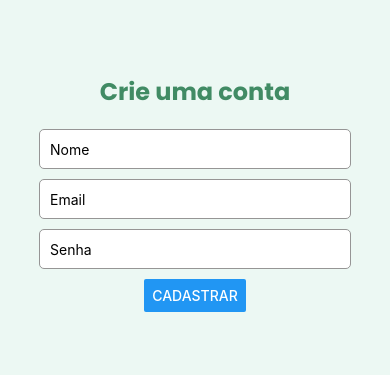
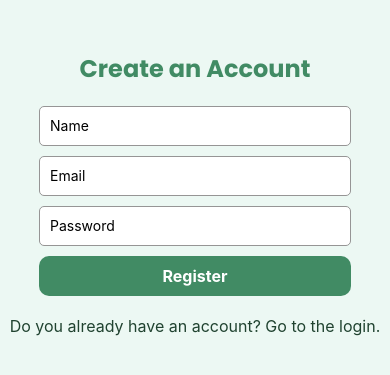
Before and after one commit to MathiRD/FinalCompassChallenge, a React Native app: screen /Registration in a window 390 px wide. Shown: the part 229-604 px from the top of the page. Built offline with nearby package versions, Linux system fonts and the light colour scheme.

Commit message:
Feature: Registration screen done and starting login screen

```diff
--- a/App.tsx
+++ b/App.tsx
@@ -5,6 +5,7 @@ import { useFonts } from 'expo-font';
 import { createStackNavigator } from '@react-navigation/stack';
 import FirstScreen from './screens/FirstScreen';
 import RegistrationScreen from './screens/RegistrationScreen';
+import LoginScreen from './screens/LoginScreen';
 
 const Stack = createStackNavigator();
 
@@ -30,6 +31,11 @@ export default function App() {
             options={{ headerShown: false }}
           />
           <Stack.Screen
+          name='Login'
+          component={LoginScreen}
+          options={{ headerShown: false }}
+          />
+          <Stack.Screen
           name='Registration'
           component={RegistrationScreen}
           options={{ headerShown: false}}
--- a/firebaseConfig.ts
+++ b/firebaseConfig.ts
@@ -15,3 +15,5 @@ const app = initializeApp(firebaseConfig);
 const auth = getAuth(app);
 
 export { auth };
+
+export default firebaseConfig;
--- /dev/null
+++ b/screens/LoginScreen.tsx
@@ -0,0 +1,13 @@
+import React from "react";
+import { useNavigation } from "@react-navigation/native";
+import { Text } from "react-native";
+
+
+const LoginScreen = () => {
+    const navigation: any = useNavigation();
+    return (
+        <Text>LoginScreenStart</Text>
+    )
+};
+
+export default LoginScreen;
--- a/screens/RegistrationScreen.tsx
+++ b/screens/RegistrationScreen.tsx
@@ -1,32 +1,54 @@
-import React, { useState } from 'react';
-import { View, Text, TextInput, Button, StyleSheet } from 'react-native';
+import React, { useState, useEffect } from 'react';
+import { View, Text, TextInput, StyleSheet, TouchableOpacity, ActivityIndicator, Modal } from 'react-native';
 import { useNavigation } from '@react-navigation/native';
-import { auth } from '../firebaseConfig';
-import { createUserWithEmailAndPassword } from 'firebase/auth';
+import { getAuth, createUserWithEmailAndPassword } from 'firebase/auth';
+import firebaseConfig from '../firebaseConfig';
+import { initializeApp } from 'firebase/app';
+import { GlobalStyles } from '../constants/styles';
 
+initializeApp(firebaseConfig);
 
 const RegistrationScreen = () => {
   const navigation: any = useNavigation();
   const [name, setName] = useState('');
   const [email, setEmail] = useState('');
   const [password, setPassword] = useState('');
+  const [isFailed, setIsFailed] = useState(false);
+  const [isLoading, setIsLoading] = useState(false);
+  const [error, setError] = useState(null);
+  const [isSucessModal, setIsSucees] = useState(false);
 
+  useEffect(() => {
+    getAuth();
+  }, []);
+  const ShowSucess = () => {
+    setIsSucees(true);
+  }
+  const handleSignup = async () => {
+    const auth = getAuth();
+    setIsLoading(true);
 
-  const handleSignup = async () => {
     try {
       await createUserWithEmailAndPassword(auth, email, password);
+      setIsLoading(false);
+      ShowSucess();
       navigation.navigate('Login');
     } catch (error) {
-      console.error('Erro ao criar conta:', error);
+      setIsFailed(true);
+      setIsLoading(false);
     }
   };
 
+  const GoToLoginScreen = () => {
+    navigation.navigate('Login');
+  }
+
   return (
     <View style={styles.container}>
-      <Text style={styles.headerText}>Crie uma conta</Text>
+      <Text style={styles.headerText}>Create an Account</Text>
       <TextInput
         style={styles.input}
-        placeholder="Nome"
+        placeholder="Name"
         onChangeText={(text) => setName(text)}
       />
       <TextInput
@@ -36,11 +58,58 @@ const RegistrationScreen = () => {
       />
       <TextInput
         style={styles.input}
-        placeholder="Senha"
+        placeholder="Password"
         secureTextEntry
         onChangeText={(text) => setPassword(text)}
       />
-      <Button title="Cadastrar" onPress={handleSignup} />
+      {error && <Text style={styles.error}>{error}</Text>}
+      <TouchableOpacity style={styles.button} onPress={handleSignup} disabled={isLoading}>
+        {isLoading ? (
+          <ActivityIndicator color={GlobalStyles.colors.primaryBg} size={'small'}/>
+        ) : (
+          <Text style={styles.buttonText}>Register</Text>
+        )}
+      </TouchableOpacity>
+      <Text style={styles.GoToLoginText} onPress={GoToLoginScreen}>
+        Do you already have an account? Go to the login.
+      </Text>
+
+      <Modal
+      visible={isFailed}
+      transparent={true}
+      animationType='fade'
+      onRequestClose={() => setIsFailed(false)}
+      >
+        <View style={styles.modalContainer}>
+          <View style={styles.modalContent}>
+            <Text style={styles.modalText}>Incorrect Email or Password</Text>
+            <TouchableOpacity
+            style={styles.modalButton}
+            onPress={() => setIsFailed(false)}
+            >
+              <Text style={styles.modalButtonText}>Close</Text>
+              </TouchableOpacity>
+          </View>
+        </View>
+      </Modal>
+      <Modal
+      visible={isSucessModal}
+      transparent={true}
+      animationType='fade'
+      onRequestClose={() => setIsSucees(false)}
+      >
+        <View style={styles.modalContainer}>
+          <View style={styles.modalContent}>
+            <Text style={styles.modalText}>Successfully registered!</Text>
+            <TouchableOpacity
+            style={styles.modalButton}
+            onPress={() => setIsSucees(false)}
+            >
+              <Text style={styles.modalButtonText}>Close</Text>
+            </TouchableOpacity>
+          </View>
+        </View>
+      </Modal>
     </View>
   );
 };
@@ -50,23 +119,75 @@ const styles = StyleSheet.create({
     flex: 1,
     justifyContent: 'center',
     alignItems: 'center',
-    backgroundColor: '#ECF8F3',
+    backgroundColor: GlobalStyles.colors.secondaryBg,
   },
   headerText: {
     fontFamily: 'Poppins-Bold',
     fontSize: 24,
     marginBottom: 20,
-    color: '#418B64',
+    color: GlobalStyles.colors.primaryColor,
   },
   input: {
     width: '80%',
     height: 40,
-    backgroundColor: '#FFFFFF',
+    backgroundColor: GlobalStyles.colors.primaryBg,
     marginBottom: 10,
     paddingLeft: 10,
     borderRadius: 5,
-    borderColor: '#969595',
+    borderColor: GlobalStyles.colors.secondaryColor,
     borderWidth: 1,
+  },
+  button : {
+    width: '80%',
+    height: 40,
+    borderRadius: 10,
+    alignItems: 'center',
+    justifyContent: 'center',
+    backgroundColor: GlobalStyles.colors.primaryColor
+  },
+  buttonText: {
+    color: GlobalStyles.colors.primaryBg,
+    fontSize: 16,
+    fontWeight: 'bold'
+  },
+  error: {
+    color: '#ff0000',
+    marginTop: 10,
+    fontSize: 16
+  },
+  modalContainer: {
+    flex: 1,
+    alignContent: 'center',
+    justifyContent: 'center',
+    backgroundColor: '#0005'
+  },
+  modalContent: {
+    marginLeft: 41,
+    width: '80%',
+    backgroundColor: GlobalStyles.colors.primaryBg,
+    padding: 20,
+    borderRadius: 10,
+    alignItems: 'center',
+
+  },
+  modalText: {
+    fontSize: 18,
+    marginBottom: 20,
+  },
+  modalButton: {
+    backgroundColor: GlobalStyles.colors.primaryColor,
+    padding: 10,
+    borderRadius: 5,
+  },
+  modalButtonText: {
+    color: '#fff',
+    fontSize: 16,
+    fontWeight: 'bold',
+  },
+  GoToLoginText: {
+    marginTop: 20,
+    color: '#204330',
+    fontSize: 16,
   },
 });
 
```
